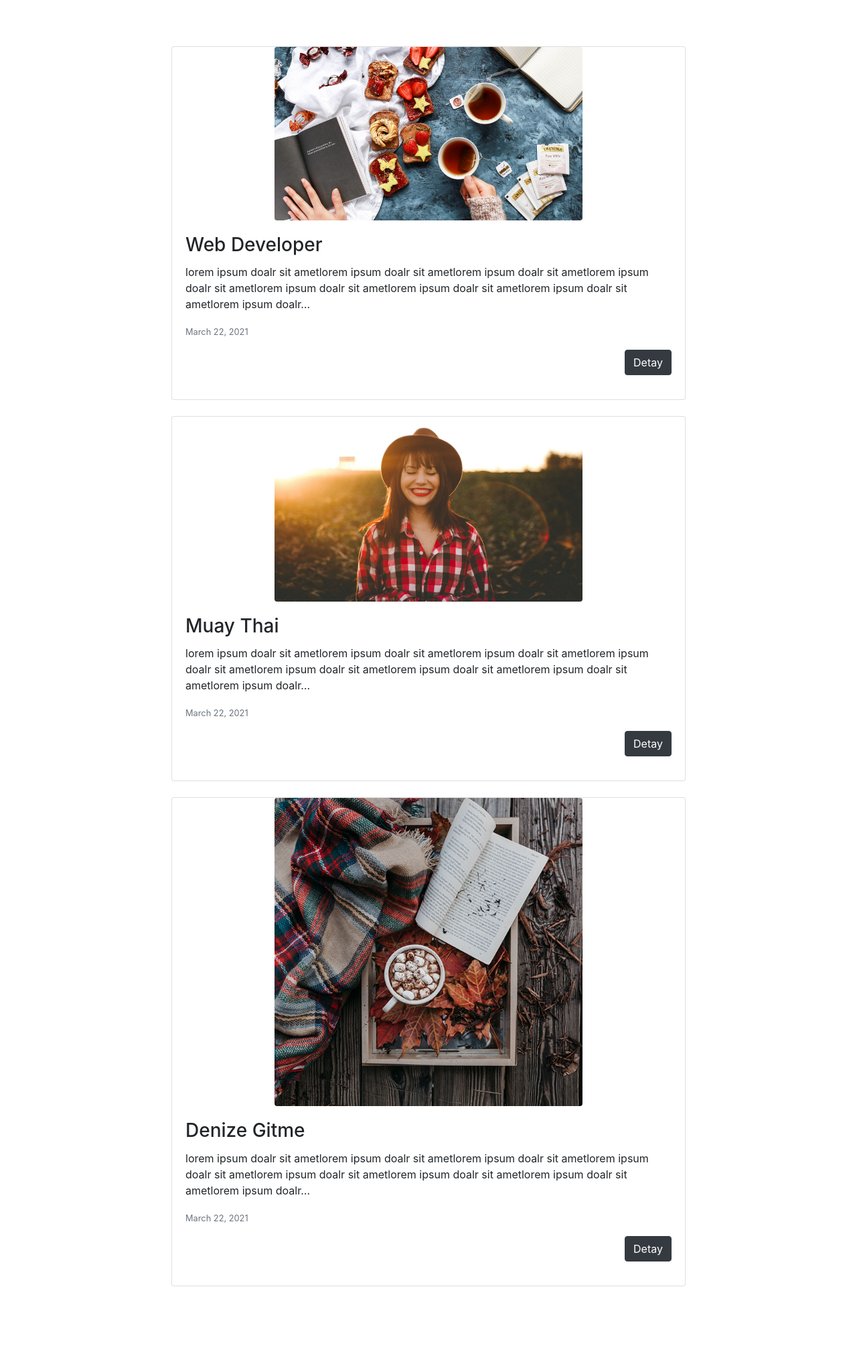
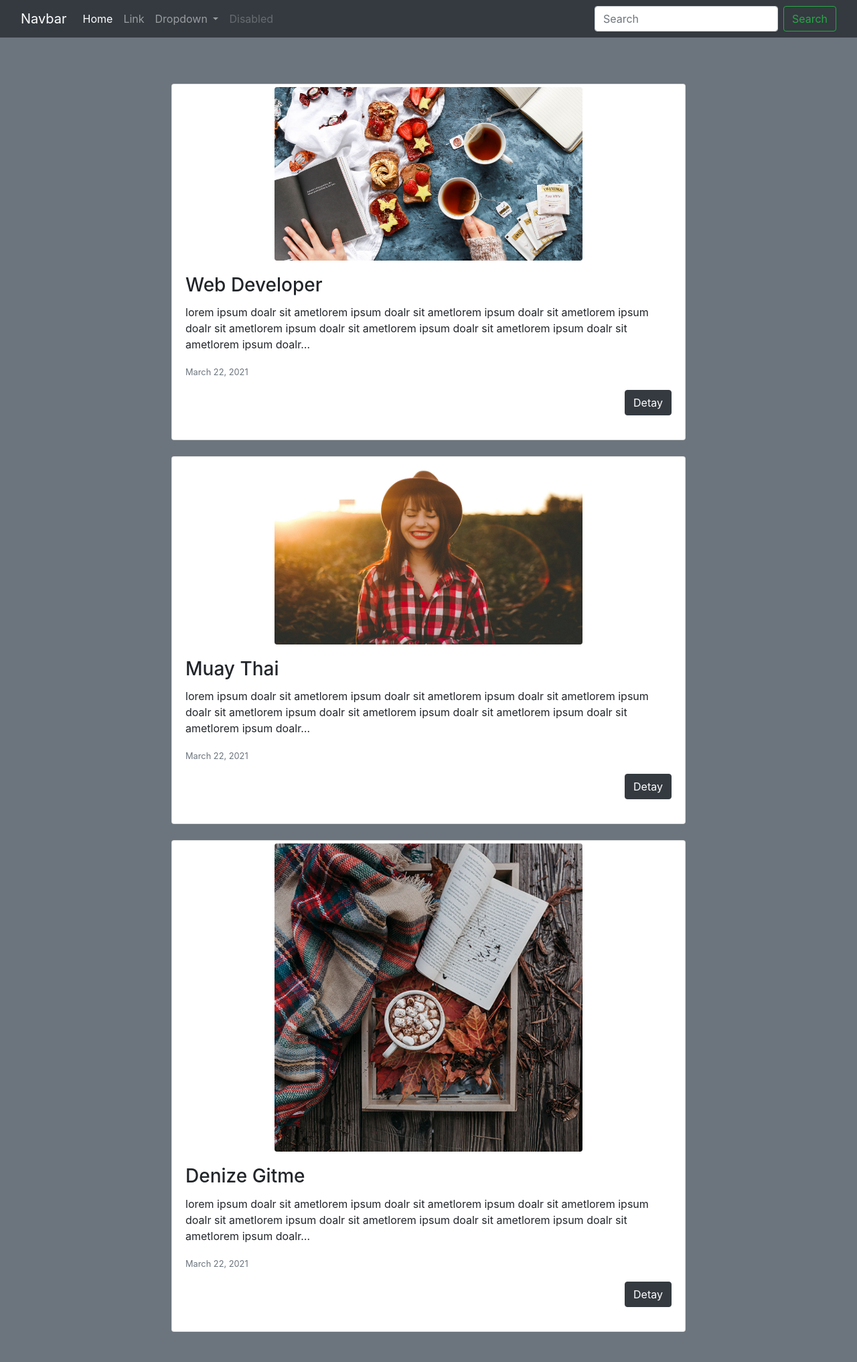
Before and after one commit to ugurhmz/django_blog_project_volkanatis, a Django app: page / in a window 1280 px wide. Shown: the whole page at 67% size. Before the commit the page ends 1920 px from the top, so only its background shows below. Run offline with Django 3.2, Linux system fonts and the light colour scheme; data comes from the database, SQL or seed files in the repository; some libraries are stand-ins or nearby versions.

Commit message:
base.html

```diff
--- /dev/null
+++ b/my_Blog/templates/base.html
@@ -0,0 +1,68 @@
+<!doctype html>
+{% load static %}
+<html lang="en">
+<head>
+    <meta charset="UTF-8">
+    <meta name="viewport"
+          content="width=device-width, user-scalable=no, initial-scale=1.0, maximum-scale=1.0, minimum-scale=1.0">
+    <meta http-equiv="X-UA-Compatible" content="ie=edge">
+    <title>Document</title>
+
+    <link rel="stylesheet" href="{% static 'css/bootstrap.min.css' %}">
+    <link rel="stylesheet" href="{% static 'css/bootstrap4.min.css' %}">
+    <link rel="stylesheet" href="{% static 'css/fontawesomeall.min.css' %}">
+</head>
+<body class=" bg-secondary">
+
+
+<nav class="navbar navbar-expand-lg navbar-dark bg-dark">
+  <div class="container-fluid">
+    <a class="navbar-brand" href="#">Navbar</a>
+    <button class="navbar-toggler" type="button" data-bs-toggle="collapse" data-bs-target="#navbarSupportedContent" aria-controls="navbarSupportedContent" aria-expanded="false" aria-label="Toggle navigation">
+      <span class="navbar-toggler-icon"></span>
+    </button>
+    <div class="collapse navbar-collapse" id="navbarSupportedContent">
+      <ul class="navbar-nav me-auto mb-2 mb-lg-0">
+        <li class="nav-item">
+          <a class="nav-link active" aria-current="page" href="#">Home</a>
+        </li>
+        <li class="nav-item">
+          <a class="nav-link" href="#">Link</a>
+        </li>
+        <li class="nav-item dropdown">
+          <a class="nav-link dropdown-toggle" href="#" id="navbarDropdown" role="button" data-bs-toggle="dropdown" aria-expanded="false">
+            Dropdown
+          </a>
+          <ul class="dropdown-menu" aria-labelledby="navbarDropdown">
+            <li><a class="dropdown-item" href="#">Action</a></li>
+            <li><a class="dropdown-item" href="#">Another action</a></li>
+            <li><hr class="dropdown-divider"></li>
+            <li><a class="dropdown-item" href="#">Something else here</a></li>
+          </ul>
+        </li>
+        <li class="nav-item">
+          <a class="nav-link disabled" href="#" tabindex="-1" aria-disabled="true">Disabled</a>
+        </li>
+      </ul>
+      <form class="d-flex">
+        <input class="form-control me-2" type="search" placeholder="Search" aria-label="Search">
+        <button class="btn btn-outline-success" type="submit">Search</button>
+      </form>
+    </div>
+  </div>
+</nav>
+
+
+
+{% block body %}
+
+{% endblock %}
+
+
+
+
+
+<script src="{% static 'js/bootstrap.bundle.min.js' %}"></script>
+
+</body>
+</html>
--- a/my_Blog/templates/posts/index.html
+++ b/my_Blog/templates/posts/index.html
@@ -1,28 +1,13 @@
-<!doctype html>
-{% load static %}
-<html lang="en">
-<head>
-    <meta charset="UTF-8">
-    <meta name="viewport"
-          content="width=device-width, user-scalable=no, initial-scale=1.0, maximum-scale=1.0, minimum-scale=1.0">
-    <meta http-equiv="X-UA-Compatible" content="ie=edge">
-    <title>Document</title>
+{%  extends 'base.html' %}
 
-    <link rel="stylesheet" href="{% static 'css/bootstrap.min.css' %}">
-    <link rel="stylesheet" href="{% static 'css/bootstrap4.min.css' %}">
-    <link rel="stylesheet" href="{% static 'css/fontawesomeall.min.css' %}">
-</head>
-<body>
-
-
+{% block body %}
 
 <div class="container" style="padding-top:45px;padding-bottom:45px;">
-
 
          {% for post in posts %}
 
             <div class="card  mt-4 mx-auto" style="width:48rem;">
-                <img src="{{ post.image.url }}" class="rounded mx-auto d-block" style="width:60%">
+                <img src="{{ post.image.url }}" class="rounded mx-auto d-block mt-1" style="width:60%">
                     <div class="card-body">
 
                             <h3 class="card-title"> {{ post.title }}</h3>
@@ -36,16 +21,8 @@
 
             </div>
 
-
-
         {% endfor %}
-
-
 </div>
 
 
-<script src="{% static 'js/bootstrap.bundle.min.js' %}"></script>
-
-
-</body>
-</html>
+{% endblock %}
```
Also changed, not shown: my_Blog/templates/posts/detail.html (+4 -27 lines).
